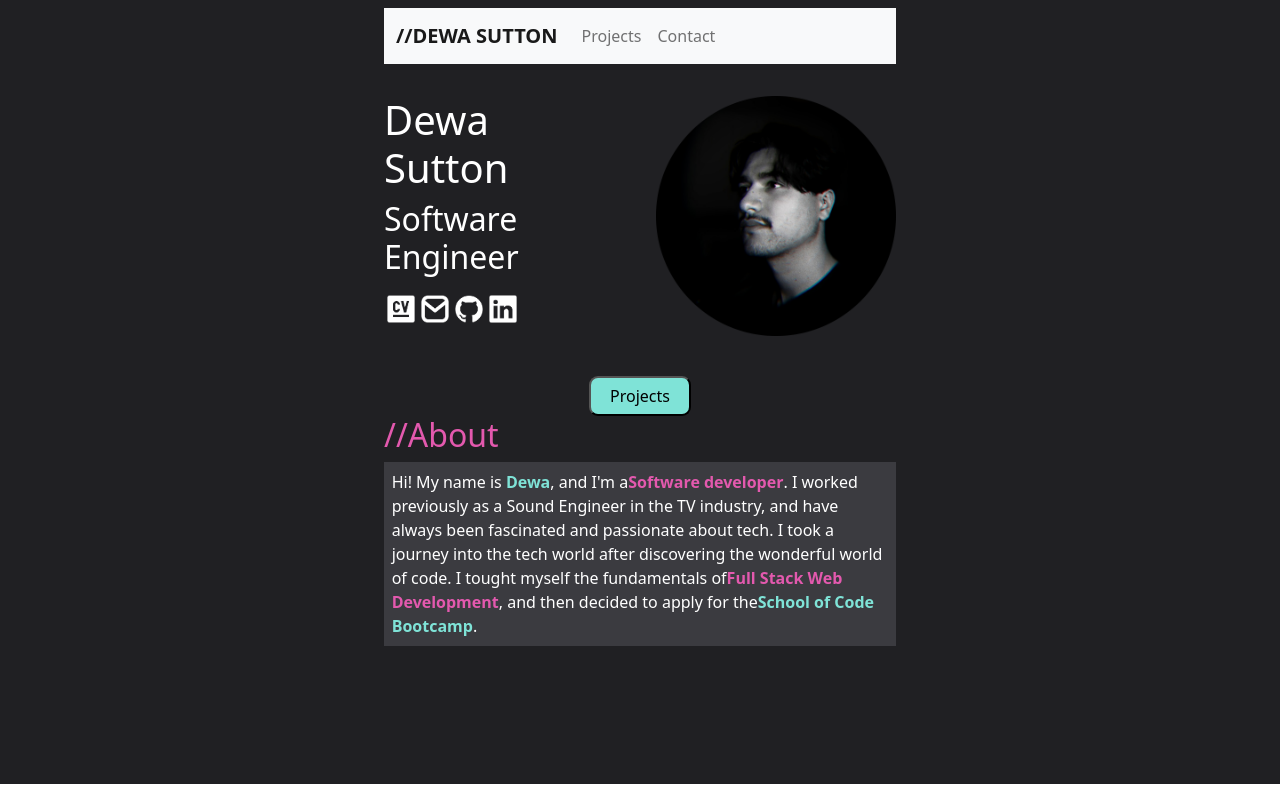
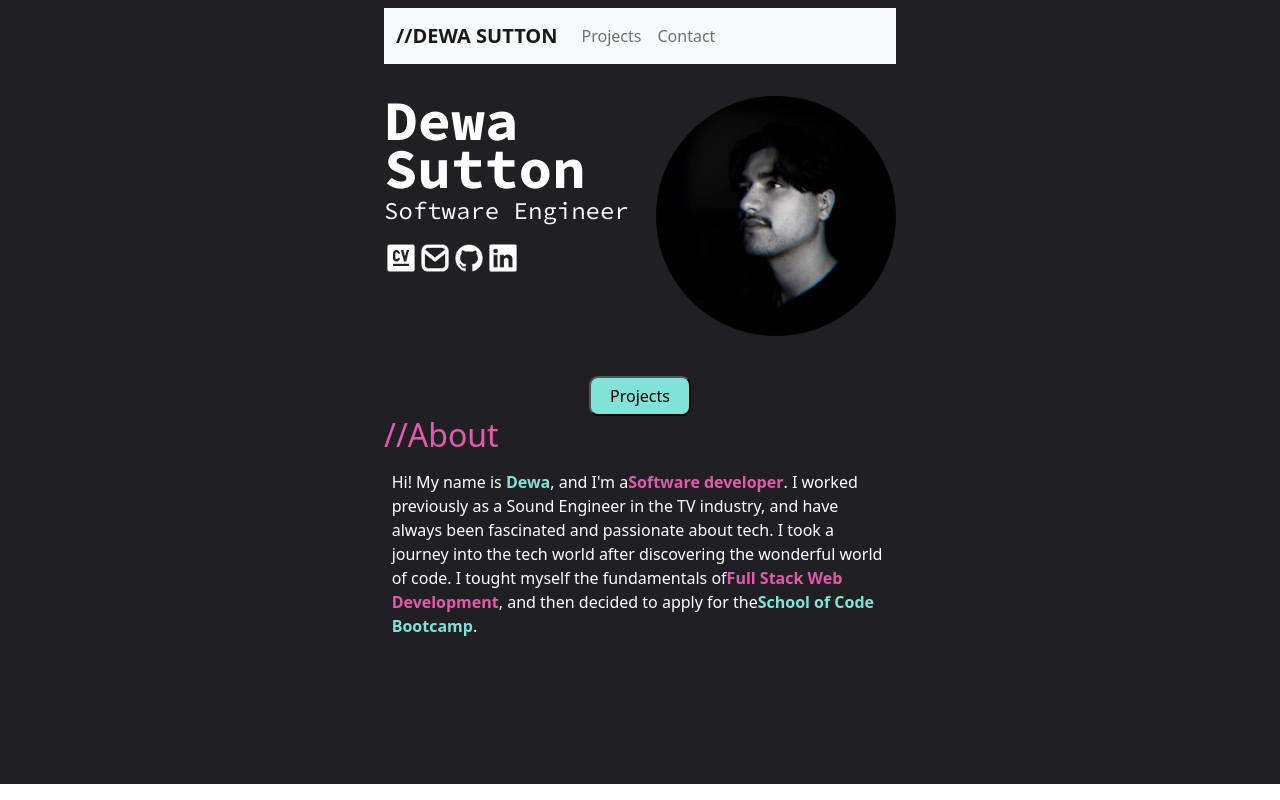
Before and after one commit to Dan-Sutton/portfolio-site, a React (Create React App) app: page / in a window 1280 px wide. Built offline with nearby package versions, Linux system fonts and the light colour scheme.

Commit message:
added linkes to icons

```diff
--- a/public/index.html
+++ b/public/index.html
@@ -1,6 +1,12 @@
 <!DOCTYPE html>
 <html lang="en">
   <head>
+    <link rel="preconnect" href="https://fonts.googleapis.com" />
+    <link rel="preconnect" href="https://fonts.gstatic.com" crossorigin />
+    <link
+      href="https://fonts.googleapis.com/css2?family=Poppins:wght@300;700&family=Source+Code+Pro:wght@200;300;400;700&display=swap"
+      rel="stylesheet"
+    />
     <meta charset="utf-8" />
     <link rel="icon" href="%PUBLIC_URL%/favicon.ico" />
     <meta name="viewport" content="width=device-width, initial-scale=1" />
--- a/src/App.css
+++ b/src/App.css
@@ -2,6 +2,7 @@
   --dark-color: #202023;
   --blue: #7fe3d7;
   --pink: #e359ae;
+  --font: "Source Code Pro", monospace;
 }
 
 .app {
--- a/src/components/Home/home.module.css
+++ b/src/components/Home/home.module.css
@@ -1,10 +1,3 @@
-:root {
-  --dark-color: #202023;
-  --blue: #7fe3d7;
-  --pink: #e359ae;
-  --gray: #3b3b40;
-}
-
 .home {
   margin-left: 30vw;
   margin-right: 30vw;
@@ -13,13 +6,18 @@
   padding-top: 7vh;
 }
 
-h1 {
-  font-size: 5vh;
-  margin-bottom: -8%;
+.title {
+  font-size: 7vh;
+  margin-bottom: 2%;
+  font-family: var(--font);
+  font-weight: 700;
+  line-height: 3rem;
 }
 
-h2 {
-  font-size: 2vh;
+.subtitle {
+  font-family: var(--font);
+  font-size: 3vh;
+  font-weight: 400;
 }
 .profile {
   display: flex;
--- a/src/components/Home/index.js
+++ b/src/components/Home/index.js
@@ -11,12 +11,8 @@ function Home() {
       <div className={homestyle.profile}>
         {" "}
         <div className={homestyle.profileText}>
-          <h1>
-            Dewa
-            <br />
-            Sutton
-          </h1>
-          <h2>Software Engineer</h2>
+          <h1 className={homestyle.title}>Dewa Sutton</h1>
+          <h2 className={homestyle.subtitle}>Software Engineer</h2>
           <Icons />
         </div>
         <img src={profile} className={homestyle.profileimage}></img>
--- a/src/components/Icons/index.js
+++ b/src/components/Icons/index.js
@@ -6,10 +6,31 @@ import LinkedInIcon from "../../images/LinkedinIcon.png";
 export default function Icons() {
   return (
     <div className="icons">
-      <img src={CVicon} style={{ height: "6vh", width: "auto" }}></img>
-      <img src={Emailicon} style={{ height: "6vh", width: "auto" }}></img>
-      <img src={GithubIcon} style={{ height: "6vh", width: "auto" }}></img>
-      <img src={LinkedInIcon} style={{ height: "6vh", width: "auto" }}></img>
+      <a href="../../Dewa Sutton CV.pdf" download>
+        <img src={CVicon} style={{ height: "6vh", width: "auto" }} />
+      </a>
+
+      <img
+        onClick={() => {
+          window.open("http://localhost:3000/contact");
+        }}
+        src={Emailicon}
+        style={{ height: "6vh", width: "auto" }}
+      ></img>
+      <img
+        onClick={() => {
+          window.open("https://github.com/Dan-Sutton");
+        }}
+        src={GithubIcon}
+        style={{ height: "6vh", width: "auto" }}
+      ></img>
+      <img
+        onClick={() => {
+          window.open("https://www.linkedin.com/in/dewa-sutton/");
+        }}
+        src={LinkedInIcon}
+        style={{ height: "6vh", width: "auto" }}
+      ></img>
     </div>
   );
 }
```
Also changed, not shown: 1 other file (tests, documents, lock files or other folders).
